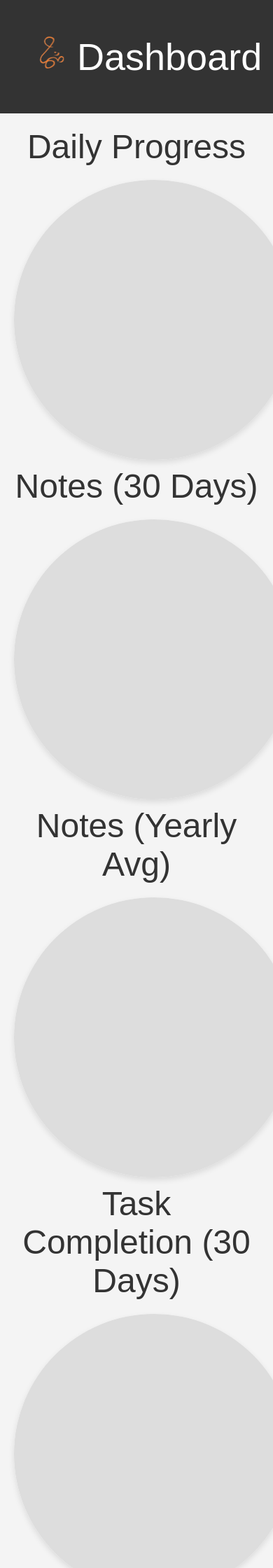
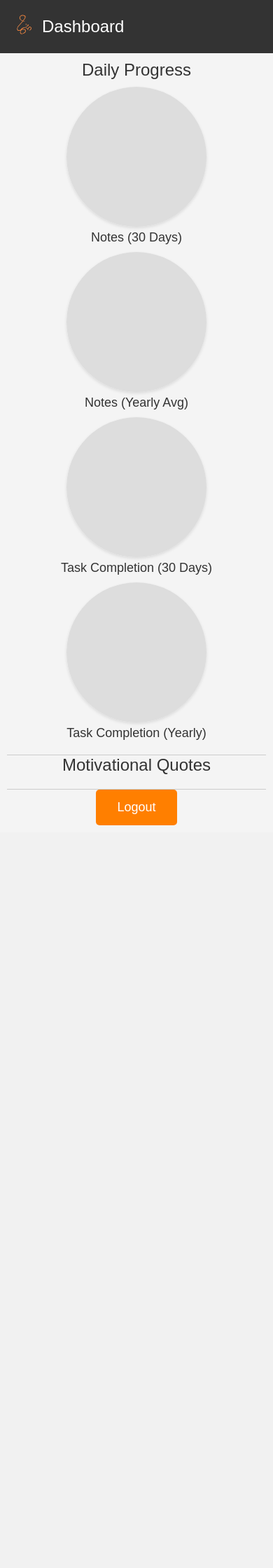
Before and after one commit to ngrockhacker/MIH-APP, a Flask app: template templates/dashboard_mobile.html in a window 390 px wide. Shown: the top 2240 px of the page at 70% size. After the commit the page ends 1179 px from the top, so only its background shows below. Run offline with Flask 3, Linux system fonts and the light colour scheme; the template is opened without the code that fills it, so the values that code supplies are empty.

Commit message:
Update dashboard_mobile.html

```diff
--- a/templates/dashboard_mobile.html
+++ b/templates/dashboard_mobile.html
@@ -2,6 +2,7 @@
 <html lang="en">
 <head>
     <meta charset="UTF-8">
+    <meta name="viewport" content="width=device-width, initial-scale=1.0"> <!-- Add viewport meta tag -->
     <title>Dashboard</title>
     <style>
         body {
@@ -14,14 +15,14 @@
         .header {
             display: flex;
             align-items: center;
-            padding: 50px; /* Increased padding for the header */
+            padding: 20px; /* Adjusted padding for the header */
             background-color: #333;
             color: #fff;
-            font-size: 54px; /* Increased font size for the title */
+            font-size: 24px; /* Adjusted font size for the title */
         }
         .logo {
-            width: 50px; /* Adjust size as needed */
-            height: 50px; /* Adjust size as needed */
+            width: 30px; /* Adjusted size for the logo */
+            height: 30px; /* Adjusted size for the logo */
             margin-right: 10px;
             cursor: pointer; /* Add cursor pointer */
         }
@@ -30,42 +31,42 @@
             margin: 0; /* Remove any margin */
         }
         .container {
-            padding: 20px;
+            padding: 10px; /* Adjusted padding */
             text-align: center;
         }
         .section {
-            margin-bottom: 40px;
+            margin-bottom: 20px; /* Adjusted margin */
         }
         .section-title {
-            font-size: 48px; /* Decreased font size for section title */
-            margin-bottom: 20px;
+            font-size: 24px; /* Adjusted font size for section title */
+            margin-bottom: 10px; /* Adjusted margin */
         }
         .stat-container {
-            margin-bottom: 20px;
+            margin-bottom: 10px; /* Adjusted margin */
         }
         .stat-box {
             position: relative; /* Added position relative */
-            width: 400px; /* Decreased width for the circles */
-            height: 400px; /* Decreased height for the circles */
+            width: 200px; /* Adjusted width for the circles */
+            height: 200px; /* Adjusted height for the circles */
             border-radius: 50%; /* Set border-radius to 50% to create a circle */
             display: flex;
             align-items: center;
             justify-content: center;
             margin: auto;
-            box-shadow: 0 4px 8px rgba(0, 0, 0, 0.1);
+            box-shadow: 0 2px 4px rgba(0, 0, 0, 0.1);
             background: linear-gradient(145deg, #ffffff, #e6e6e6);
             transition: transform 0.5s ease, box-shadow 0.5s ease;
         }
         .stat-box:hover {
             transform: scale(1.1);
-            box-shadow: 0 6px 12px rgba(0, 0, 0, 0.2);
+            box-shadow: 0 3px 6px rgba(0, 0, 0, 0.2);
         }
         .circle-progress {
             width: 100%; /* Set width to 100% to fill the circle */
             height: 100%; /* Set height to 100% to fill the circle */
             border-radius: 50%; /* Set border-radius to 50% to create a circle */
             text-align: center;
-            font-size: 48px; /* Decreased font size for circle progress */
+            font-size: 24px; /* Adjusted font size for circle progress */
             color: #000000;
             background: #ddd;
             display: flex; /* Added */
@@ -78,24 +79,24 @@
             right: 0; /* Added */
         }
         .stat-label {
-            margin-top: 10px;
-            font-size: 48px;
+            margin-top: 5px; /* Adjusted margin */
+            font-size: 18px; /* Adjusted font size */
         }
         .quote {
             font-style: italic;
-            font-size: 48px;
+            font-size: 24px; /* Adjusted font size */
         }
         .separator {
-            margin-top: 40px;
-            border-top: 2px solid #ccc;
+            margin-top: 20px; /* Adjusted margin */
+            border-top: 1px solid #ccc; /* Adjusted border */
         }
         .logout-button {
             background-color: #ff7f00; /* Orange background */
             color: #fff; /* White text */
             border: none;
-            border-radius: 10px; /* Increased border-radius for rounded corners */
-            padding: 30px 60px; /* Increased padding for better visibility */
-            font-size: 24px; /* Adjust font size */
+            border-radius: 5px; /* Increased border-radius for rounded corners */
+            padding: 15px 30px; /* Adjusted padding for better visibility */
+            font-size: 18px; /* Adjusted font size */
             cursor: pointer;
             transition: background-color 0.3s ease; /* Smooth transition */
             text-decoration: none; /* Remove default link underline */
```
